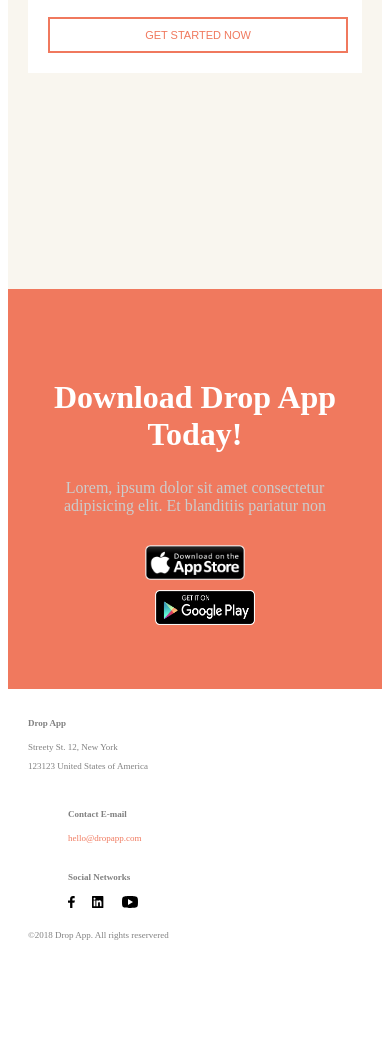
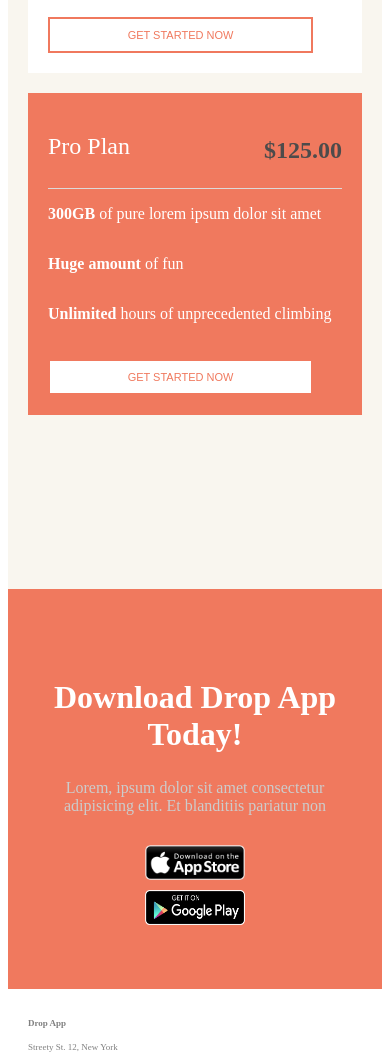
Before and after one commit to markostj/html-css-stranica-dm, a plain HTML site: page index.html in a window 390 px wide. Shown: the part 2957-4015 px from the top of the page. Before the commit the page ends 3934 px from the top, so only its background shows below. Drawn offline with Linux system fonts and the light colour scheme.

Commit message:
almost done

```diff
--- a/style.css
+++ b/style.css
@@ -247,7 +247,7 @@ html {
 @media (max-width:800px){
   .pricing{
     padding-top:0;
-    height:800px;
+    height:1100px;
   }
 }
 .pricing .wrapper {
@@ -324,7 +324,7 @@ html {
 @media (max-width: 800px){
   .pricing__button{
     padding:10px 0;
-    width:300px;
+    width:265px;
   }
 }
 .plan__secondary {
@@ -341,7 +341,9 @@ html {
 @media (max-width: 800px){
   .plan__secondary{
     width:100%;
-    margin:20px;
+    margin:0px;
+    position:relative;
+    top:0;          /*pogledat zasto prelazi tekst u novi red*/
   }
 }
 .plan__primary p,
@@ -382,12 +384,6 @@ html {
     flex-direction: column;
     align-items:center;
   }
-  .download__google  {
-    margin-top:10px;
-    padding-left: 20;
-                /*uopce ne mijenja prema querisima*/
-    width:100px;
-  }
 }
 .download__appstore {
   width: 100px;
@@ -397,6 +393,14 @@ html {
   padding-left: 20px;
   width: 120px;
   height: 35px;
+}
+@media (max-width: 800px){
+  .download__google{
+    padding-left:0;
+    padding-top:10px;
+    width:100px;
+    height:45px;
+  }
 }
 
 
@@ -410,17 +414,13 @@ html {
   display: flex;
   justify-content: space-between;
 }
-@media (max-width:800px){
+@media (max-width: 800px){
   .footer .wrapper{
     padding:20px;
     flex-direction: column;
   }
   .footer__information{
     flex-direction: column;
-  }
-  .footer__app + .footer__app {/*zasto nece*/
-    margin-left: 0; /*ovo*/
-    margin-top:20px;
   }
   .footer__title{
     padding-bottom: 5px;
@@ -442,6 +442,12 @@ html {
 .footer__app + .footer__app {
   margin-left: 40px;
 }
+@media (max-width: 800px){
+  .footer__app + .footer__app{
+    margin-left:0;
+    margin-top:20px;
+  }
+}
 .footer__icon + .footer__icon{
   padding-left:15px;
 }
```
